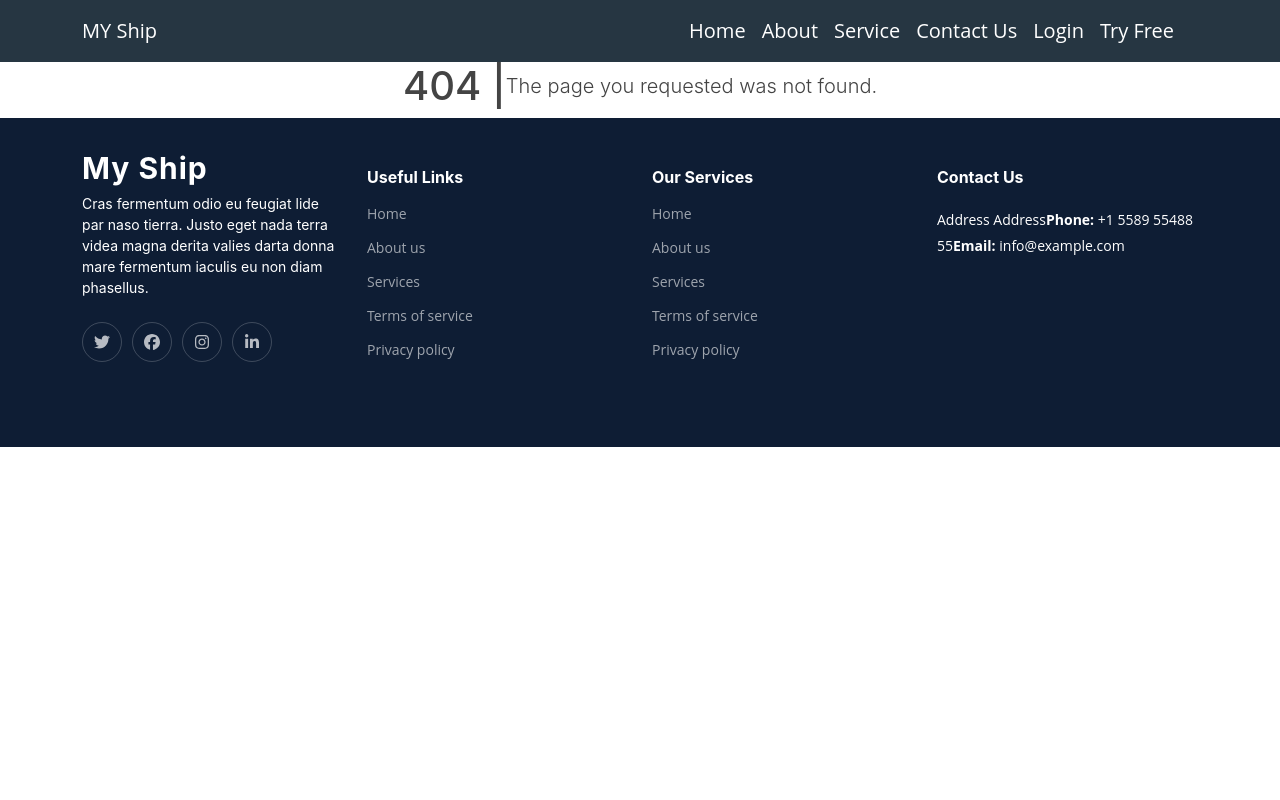
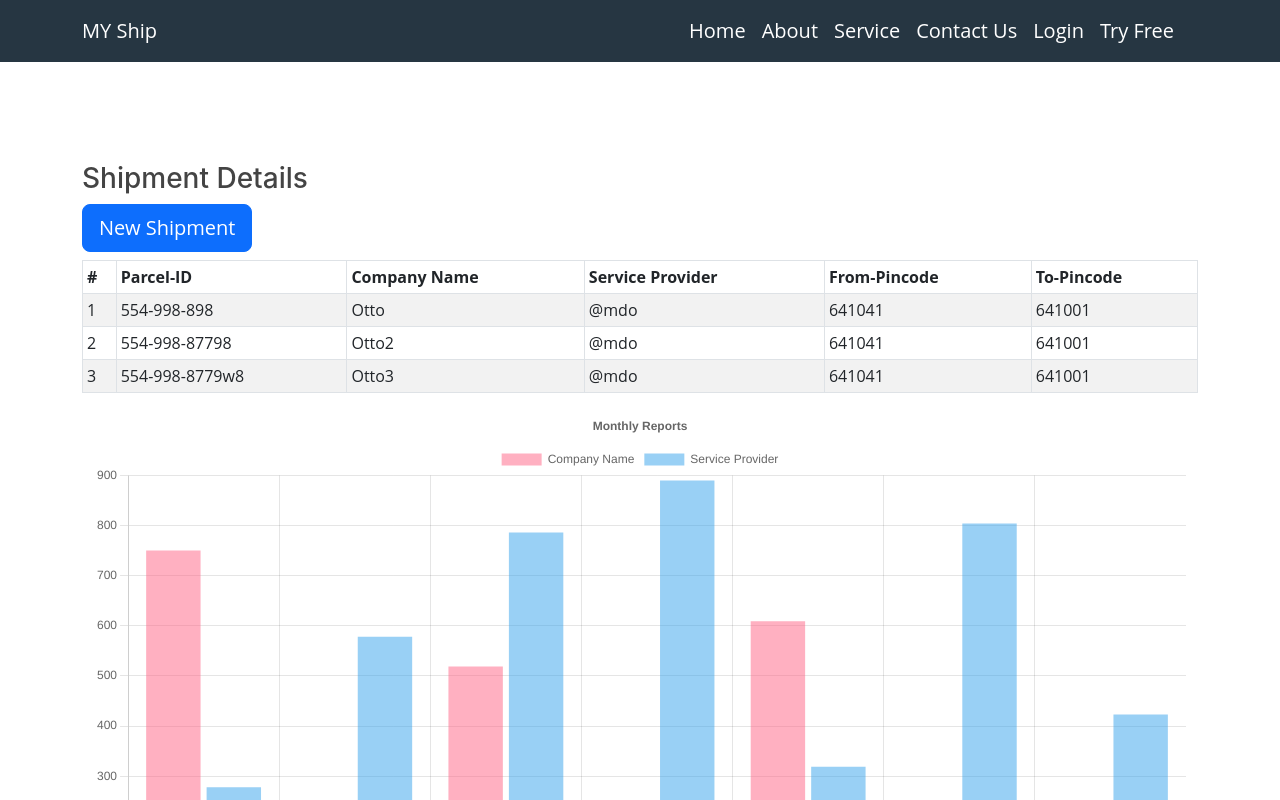
Before and after one commit to Jayaramvenkatanarayanan/myship, a React (Create React App) app: page /dashboard in a window 1280 px wide. Shown: the top 800 px of the page. Built offline with nearby package versions, Linux system fonts and the light colour scheme.

Commit message:
Dashboard (#8)
* feat: dashboard added

* feat: dashboard added

```diff
--- a/package.json
+++ b/package.json
@@ -3,6 +3,7 @@
   "version": "0.1.0",
   "private": true,
   "dependencies": {
+    "@faker-js/faker": "^7.5.0",
     "@fortawesome/fontawesome-svg-core": "^6.2.0",
     "@fortawesome/free-brands-svg-icons": "^6.2.0",
     "@fortawesome/free-solid-svg-icons": "^6.2.0",
@@ -12,8 +13,10 @@
     "@testing-library/user-event": "^13.5.0",
     "babel-plugin-macros": "^3.1.0",
     "bootstrap": "^5.2.1",
+    "chart.js": "^3.9.1",
     "react": "^18.2.0",
     "react-bootstrap": "^2.5.0",
+    "react-chartjs-2": "^4.3.1",
     "react-countup": "^6.3.1",
     "react-dom": "^18.2.0",
     "react-router-dom": "^6.4.1",
--- a/src/App.js
+++ b/src/App.js
@@ -5,7 +5,8 @@ import Home from "./components/home/Home";
 import Login from "./components/login/Login";
 import RegisterPage from "./components/login/RegisterPage";
 import NotFoundPage from "./components/NotFoundPage";
-
+import Dashboard from "./components/dashboard/Dashboard";
+import NewShipment from "./components/dashboard/newShipment";
 export default function App() {
   return (
     <Routes>
@@ -13,6 +14,8 @@ export default function App() {
       <Route path="about" element={<About />} />
       <Route path="login" element={<Login />} />
       <Route path="signUp" element={<RegisterPage />} />
+      <Route path="dashboard" element={<Dashboard />} />
+      <Route path="newShipment" element={<NewShipment />} />
       <Route path="*" element={<NotFoundPage />} />
     </Routes>
   );
--- /dev/null
+++ b/src/components/dashboard/Dashboard.js
@@ -0,0 +1,125 @@
+import React from "react";
+import Table from "react-bootstrap/Table";
+import Container from "react-bootstrap/Container";
+import Row from "react-bootstrap/Row";
+import Col from "react-bootstrap/Col";
+import {
+  Chart as ChartJS,
+  CategoryScale,
+  LinearScale,
+  BarElement,
+  Title,
+  Tooltip,
+  Legend,
+} from "chart.js";
+import { Bar } from "react-chartjs-2";
+import { faker } from "@faker-js/faker";
+import Button from "react-bootstrap/Button";
+import { Link } from "react-router-dom";
+
+ChartJS.register(
+  CategoryScale,
+  LinearScale,
+  BarElement,
+  Title,
+  Tooltip,
+  Legend
+);
+
+export default function Dashboard() {
+  const options = {
+    responsive: true,
+    plugins: {
+      legend: {
+        position: "top",
+      },
+      title: {
+        display: true,
+        text: "Monthly Reports",
+      },
+    },
+  };
+  const labels = [
+    "January",
+    "February",
+    "March",
+    "April",
+    "May",
+    "June",
+    "July",
+  ];
+  const data = {
+    labels,
+    datasets: [
+      {
+        label: "Company Name",
+        data: labels.map(() => faker.datatype.number({ min: 0, max: 1000 })),
+        backgroundColor: "rgba(255, 99, 132, 0.5)",
+      },
+      {
+        label: "Service Provider",
+        data: labels.map(() => faker.datatype.number({ min: 0, max: 1000 })),
+        backgroundColor: "rgba(53, 162, 235, 0.5)",
+      },
+    ],
+  };
+  return (
+    <Container className="dashboard">
+      <Row className="justify-content-md-center">
+        <Col>
+          <h3>Shipment Details</h3>
+          <div className="mb-2">
+            <Button variant="primary" size="lg">
+              <Link to="/newShipment" className="btnColor">
+                New Shipment
+              </Link>
+            </Button>
+          </div>
+          <Table striped bordered hover size="sm">
+            <thead>
+              <tr>
+                <th>#</th>
+                <th>Parcel-ID</th>
+                <th>Company Name</th>
+                <th>Service Provider</th>
+                <th>From-Pincode</th>
+                <th>To-Pincode</th>
+              </tr>
+            </thead>
+            <tbody>
+              <tr>
+                <td>1</td>
+                <td>554-998-898</td>
+                <td>Otto</td>
+                <td>@mdo</td>
+                <td>641041</td>
+                <td>641001</td>
+              </tr>
+              <tr>
+                <td>2</td>
+                <td>554-998-87798</td>
+                <td>Otto2</td>
+                <td>@mdo</td>
+                <td>641041</td>
+                <td>641001</td>
+              </tr>
+              <tr>
+                <td>3</td>
+                <td>554-998-8779w8</td>
+                <td>Otto3</td>
+                <td>@mdo</td>
+                <td>641041</td>
+                <td>641001</td>
+              </tr>
+            </tbody>
+          </Table>
+        </Col>
+        <Row>
+          <Col>
+            <Bar options={options} data={data} />
+          </Col>
+        </Row>
+      </Row>
+    </Container>
+  );
+}
--- /dev/null
+++ b/src/components/dashboard/newShipment.js
@@ -0,0 +1,5 @@
+import React from "react";
+
+export default function newShipment() {
+  return <div>newShipment</div>;
+}
--- a/src/css/globals.css
+++ b/src/css/globals.css
@@ -54,3 +54,14 @@ h6 {
 .hero form .btn-primary:hover {
   background-color: #2756ff;
 }
+.dashboard{
+  padding-top: 100px;
+  padding-bottom: 100px;
+}
+.btnColor{
+  color:white;
+}
+
+.btnColor:hover{
+  color:white;
+}
--- a/src/layouts/NavItems.js
+++ b/src/layouts/NavItems.js
@@ -39,7 +39,7 @@ function NavItems() {
               <Link to="/login">Login</Link>
             </Nav.Link>
             <Nav.Link>
-              <a href="#">Try Free</a>
+              <Link to="/Dashboard">Try Free</Link>
             </Nav.Link>
             <Outlet />
           </Nav>
```
Also changed, not shown: 1 other file (tests, documents, lock files or other folders).
